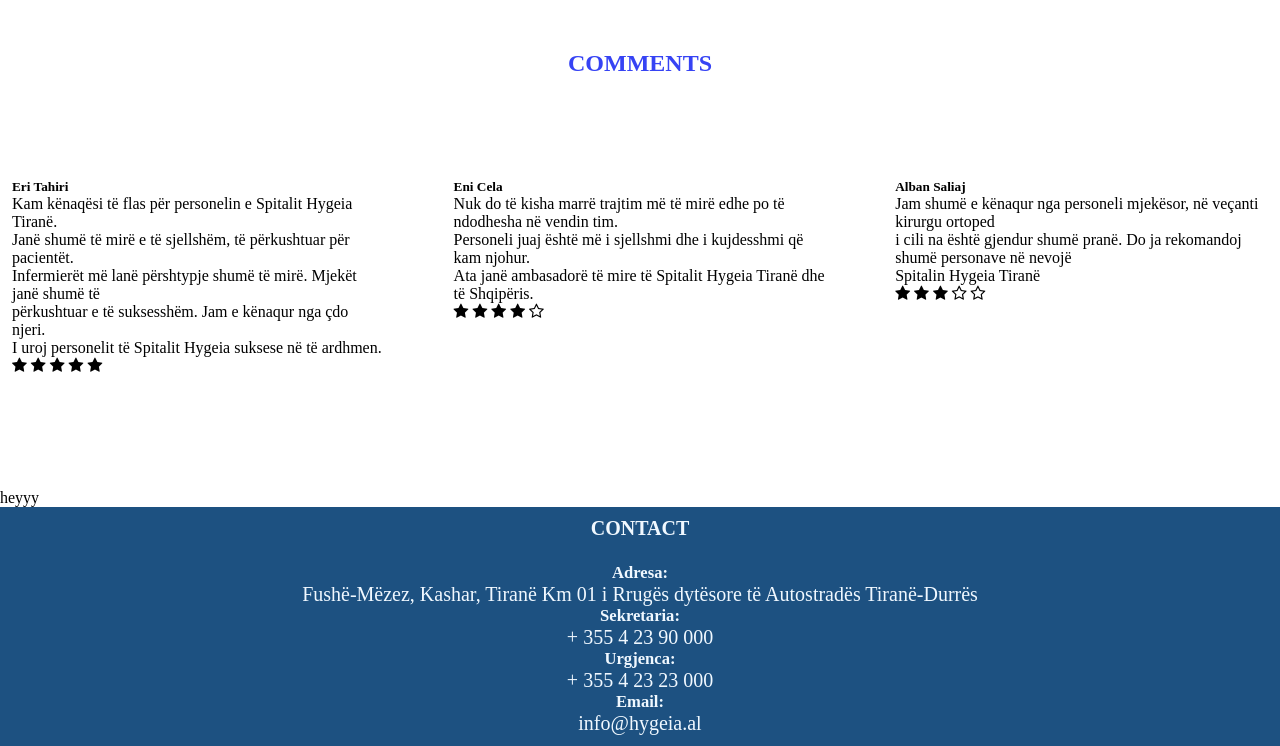
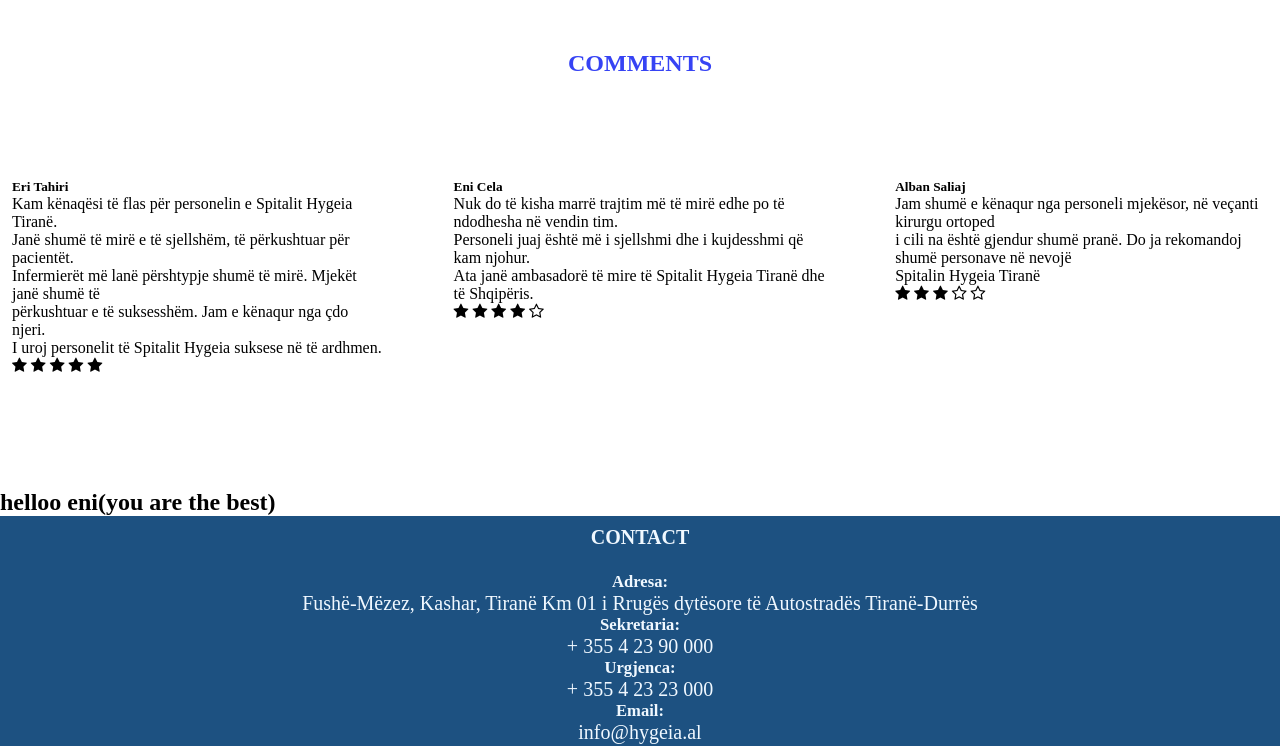
Before and after one commit to EniCela/myfirstpage, a plain HTML site: page index.html in a window 1280 px wide. Shown: the part 3051-3797 px from the top of the page. Drawn offline with Linux system fonts and the light colour scheme.

Commit message:
h2 added

```diff
--- a/index.html
+++ b/index.html
@@ -152,7 +152,8 @@
                 </div>
             </div>
             </section>
-            <p>heyyy</p>
+
+            <h2>helloo  eni(you are the best)</h2>
             <!--footer-->
             <section>
                 <div class="footer">
```
